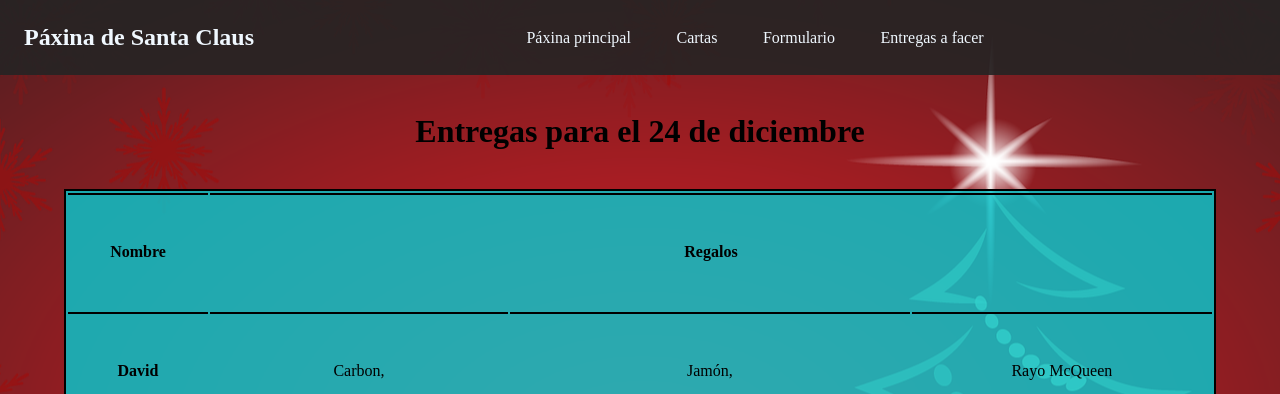
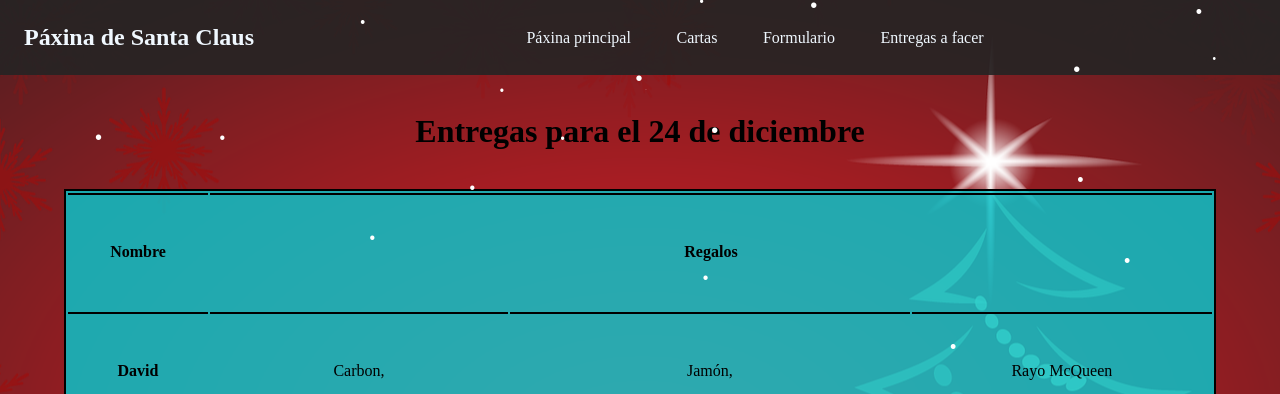
Before and after one commit to davidvillard/WebNavidad, a plain HTML site: page CartitaPaLosReyes/index.html in a window 1280 px wide. Shown: the top 394 px of the page. Drawn offline with Linux system fonts and the light colour scheme.

Commit message:
Update index.html

```diff
--- a/CartitaPaLosReyes/index.html
+++ b/CartitaPaLosReyes/index.html
@@ -6,7 +6,7 @@
     <link rel="icon" type="imege/jpg" href="image/favicon.jpg">
     <meta http-equiv="X-UA-Compatible" content="IE=edge">
     <meta name="viewport" content="width=device-width, initial-scale=1.0">
-    <script type="text/javascript" src="./WebSantaClaus/efecto/snowstormv144_20131208/"></script>
+    <script type="text/javascript" src="../WebSantaClaus/efecto/snowstormv144_20131208/snowstorm.js"></script>
     <title>Entregas</title>
     <link rel="stylesheet" href="style.css">
 </head>
```
